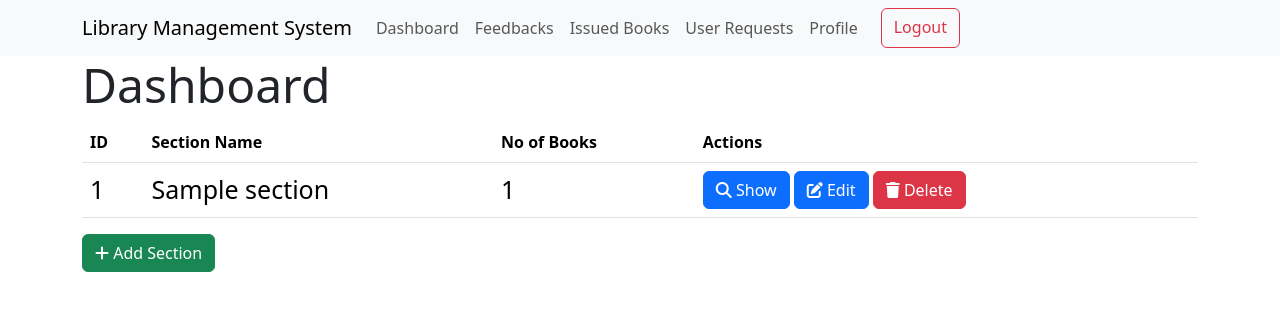
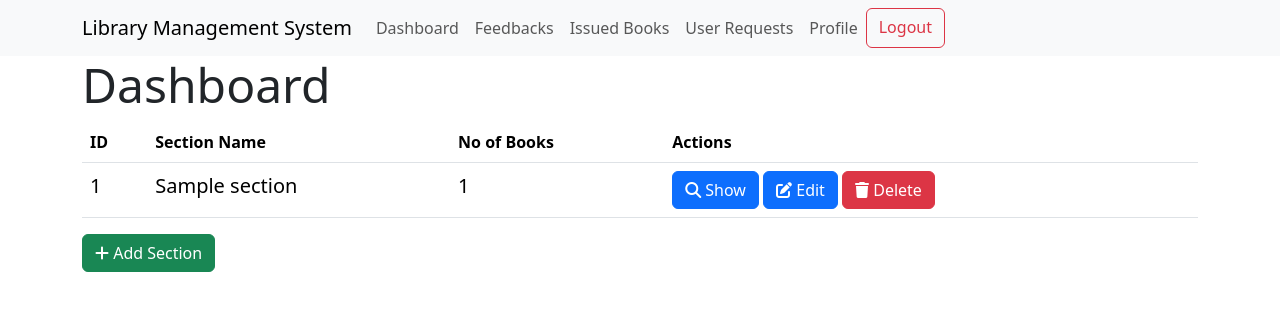
Before and after one commit to rajarshiroydev/modern_application_development_1, a Flask app: page /admin in a window 1280 px wide. Shown: the top 311 px of the page. Run offline with Flask 3, Linux system fonts and the light colour scheme; a user stored in the database is signed in; tables that the repository leaves empty hold one stand-in row (values such as "Sample post").

Commit message:
fixed button margins and font sizes

```diff
--- a/routes.py
+++ b/routes.py
@@ -460,7 +460,10 @@
         ]
 
     return render_template(
-        "index.html", sections=sections, parameters=parameters, query=query
+        "index.html",
+        sections=sections,
+        parameters=parameters,
+        query=query,
     )
 
 
--- a/templates/admin.html
+++ b/templates/admin.html
@@ -5,7 +5,6 @@
 {% endblock %}
 
 {% block content %}
-{# <h1 class="display-1">Admin Dashboard</h1> #}
 
 <h2 class="display-5">Dashboard</h2>
 
@@ -21,10 +20,9 @@
     <tbody>
         {% for section in sections %}
         <tr>
-            <td style="font-size: 25px">{{section.id}}</td>
-            <td style="font-size: 25px">{{section.name}}</td>
-            <td style="font-size: 25px">{{section.books|length}}</td>
-            {# <td style="font-size: 25px">{{section.date_created}}</td> #}
+            <td class="font">{{section.id}}</td>
+            <td class="font">{{section.name}}</td>
+            <td class="font">{{section.books|length}}</td>
 
             <td>
                 <a href="{{url_for('show_section', id=section.id)}}" class="btn btn-primary">
@@ -51,3 +49,11 @@
 </a>
 
 {% endblock %}
+
+{% block style %}
+<style>
+    .font {
+        font-size: 20px;
+    }
+</style>
+{% endblock %}
```
Also changed, not shown: templates/book/edit.html (+8 -0 lines), templates/cart.html (+0 -8 lines), templates/login.html (+8 -0 lines), templates/register.html (+8 -0 lines), instance/db.sqlite3.
